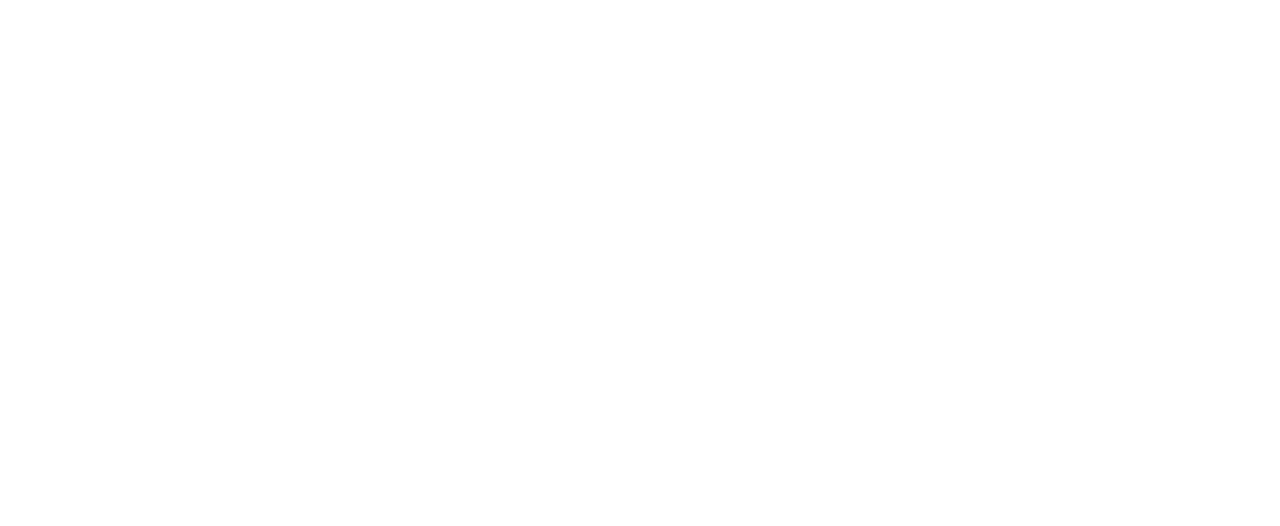
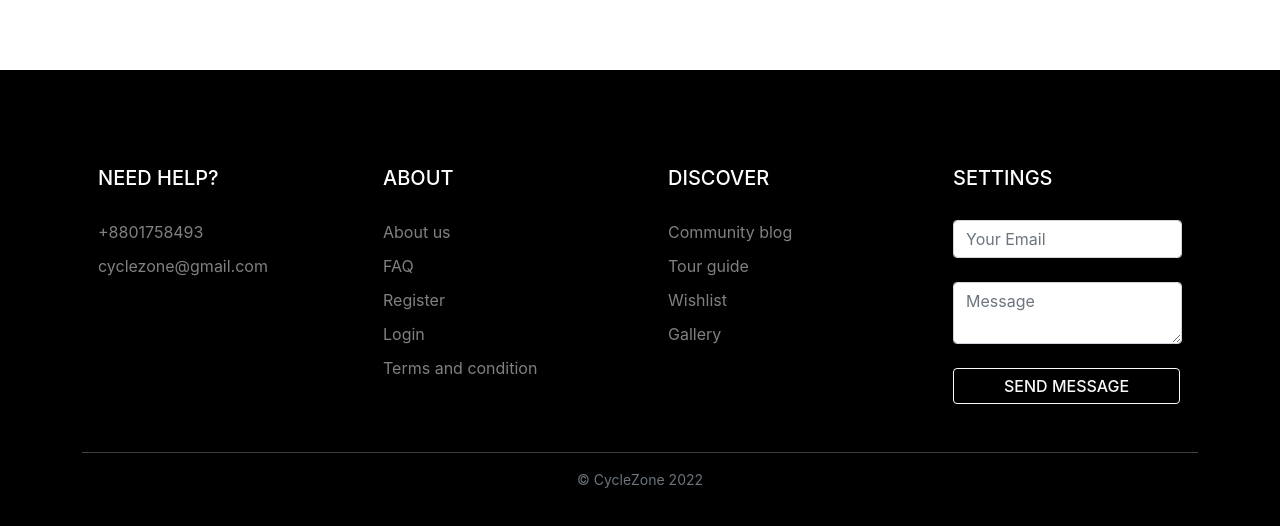
Before and after one commit to Ahsanul-kabir/cycle-zone-client, a React (Create React App) app: page / in a window 1280 px wide. Shown: the part 2845-3371 px from the top of the page. Before the commit the page ends 2915 px from the top, so only its background shows below. Built offline with nearby package versions, Linux system fonts and the light colour scheme; the HTML template or start-up script is replaced by a standard one; a web font is replaced by a local one.

Commit message:
footer added

```diff
--- a/src/App.js
+++ b/src/App.js
@@ -1,5 +1,6 @@
 import { Route, Routes } from 'react-router-dom';
 import Home from './Pages/Home/Home/Home';
+import Footer from './Pages/Shared/Footer/Footer';
 import Header from './Pages/Shared/Header/Header';
 
 function App() {
@@ -9,6 +10,7 @@
       <Routes>
         <Route path="/" element={<Home />} />
       </Routes>
+      <Footer />
     </div>
   );
 }
--- /dev/null
+++ b/src/Pages/Shared/Footer/Footer.css
@@ -0,0 +1,12 @@
+.footer{
+    background-color: black;
+    color: white;
+}
+.footer h5{
+    margin-bottom: 30px;
+}
+.footer p{
+    margin-bottom: 10px;
+    padding: 0;
+    color: gray;
+}
--- /dev/null
+++ b/src/Pages/Shared/Footer/Footer.js
@@ -0,0 +1,51 @@
+import React from 'react';
+import './Footer.css';
+
+const Footer = () => {
+    return (
+        <div className="footer py-5">
+            <div className="container">
+                <div className="row">
+                    <div className="col-lg-3 col-md-6">
+                        <div className="pt-5 px-3">
+                            <h5>NEED HELP?</h5>
+                            <p>+8801758493</p>
+                            <p>cyclezone@gmail.com</p>
+                        </div>
+                    </div>
+                    <div className="col-lg-3 col-md-6">
+                        <div className="pt-5 px-3">
+                            <h5>ABOUT</h5>
+                            <p>About us</p>
+                            <p>FAQ</p>
+                            <p>Register</p>
+                            <p>Login</p>
+                            <p>Terms and condition</p>
+                        </div>
+                    </div>
+                    <div className="col-lg-3 col-md-6">
+                        <div className="pt-5 px-3">
+                            <h5>DISCOVER</h5>
+                            <p>Community blog</p>
+                            <p>Tour guide</p>
+                            <p>Wishlist</p>
+                            <p>Gallery</p>
+                        </div>
+                    </div>
+                    <div className="col-lg-3 col-md-6">
+                        <div className="pt-5 px-3">
+                            <h5>SETTINGS</h5>
+                            <input className="form-control" type="email" placeholder="Your Email" /><br />
+                            <textarea className="form-control" name="" id="" cols="30" rows="2" placeholder="Message"></textarea><br />
+                            <button className="btn btn-outline-light">Send message</button>
+                        </div>
+                    </div>
+                </div>
+                <hr className="mt-5" />
+                <small className="text-center d-block text-muted">© CycleZone 2022</small>
+            </div>
+        </div>
+    );
+};
+
+export default Footer;
```
